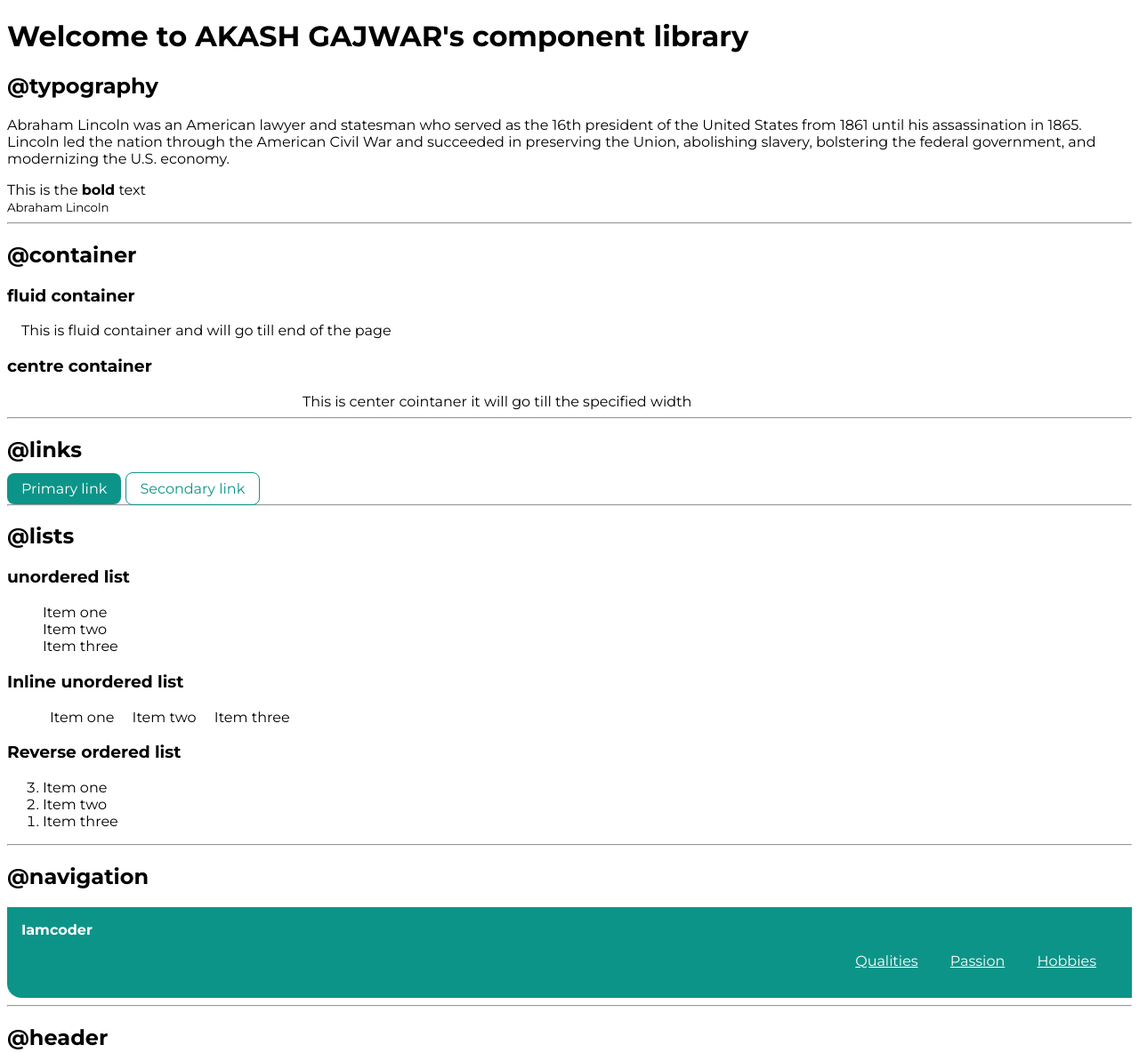
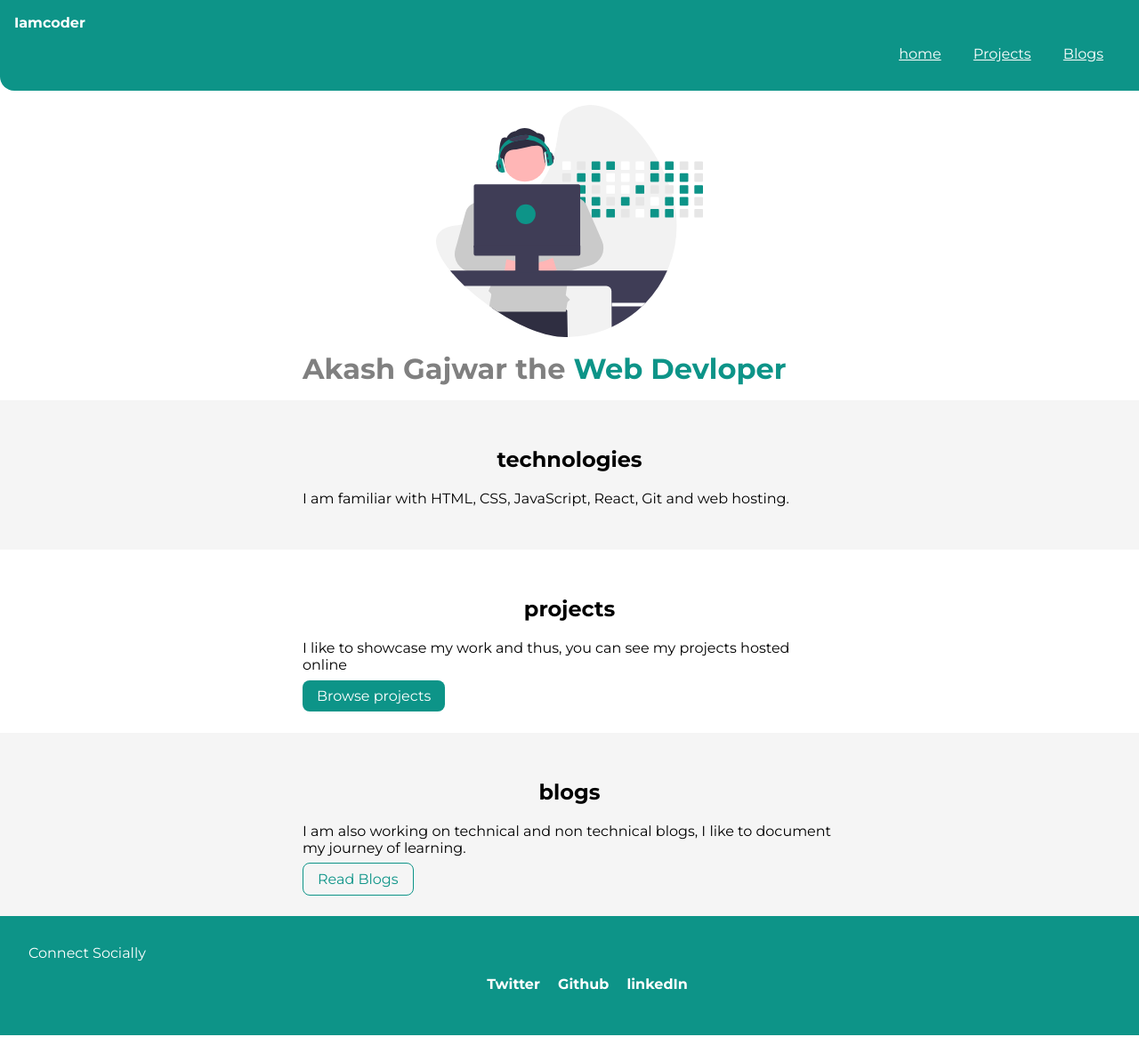
Before and after one commit to GAJWAR-AKASH/Adarsh-Balak, a plain HTML site: page index.html in a window 1280 px wide. Shown: the top 1184 px of the page at 89% size. Drawn offline with Linux system fonts and the light colour scheme.

Commit message:
Chore :
Updated index, project, bolgs files

```diff
--- a/index.html
+++ b/index.html
@@ -1,101 +1,56 @@
 <!DOCTYPE html>
 <html lang="en">
-
 <head>
     <meta charset="UTF-8">
     <meta http-equiv="X-UA-Compatible" content="IE=edge">
     <meta name="viewport" content="width=device-width, initial-scale=1.0">
-    <title>Document</title>
+    <title>IAMDEVLOPER</title>
     <link href="styles.css" rel="stylesheet" />
 </head>
-
 <body>
-    <h1>Welcome to AKASH GAJWAR's component library</h1>
-
-    <h2>@typography</h2>
-    <p>Abraham Lincoln was an American lawyer and statesman who served as the 16th president of the United States from
-        1861 until his assassination in 1865. Lincoln led the nation through the American Civil War and succeeded in
-        preserving the Union, abolishing slavery, bolstering the federal government, and modernizing the U.S. economy.
-    </p>
-    <div>This is the <strong>bold</strong> text</div>
-
-    <small>Abraham Lincoln</small>
-    <hr>
-    <h2>@container</h2>
-    <h3>fluid container</h3>
-    <div class="container">This is fluid container and will go till end of the page</div>
-    <h3>centre container</h3>
-    <div class="container container-centre">This is center cointaner it will go till the specified width</div>
-    <hr>
-    <h2>@links</h2>
-    <a class="link link-primary" href="/">Primary link</a>
-    <a class="link link-secondary" href="/">Secondary link</a>
-    <hr>
-    <h2>@lists</h2>
-    <h3>unordered list</h3>
-    <ul>
-        <li class="list-non-bullet">Item one</li>
-        <li class="list-non-bullet">Item two</li>
-        <li class="list-non-bullet">Item three</li>
-    </ul>
-    <h3>Inline unordered list</h3>
-    <ul>
-        <li class="list-in-line">Item one</li>
-        <li class="list-in-line">Item two</li>
-        <li class="list-in-line">Item three</li>
-    </ul>
-    <h3>Reverse ordered list</h3>
-    <ol reversed>
-        <li>Item one</li>
-        <li>Item two</li>
-        <li>Item three</li>
-    </ol>
-    <hr>
-    <h2>@navigation</h2>
     <nav class="navigation container">
         <div class="nav-head">Iamcoder</div>
         <ul class=" ist-non-bullet bull">
             <li class="list-in-line list-non-bullet">
-                <a class="nav-pills active" href="/">Qualities</a>
-                <a class="nav-pills" href="/">Passion</a>
-                <a class="nav-pills" href="/">Hobbies</a>
+                <a class="nav-pills active" href="/">home</a>
+                <a class="nav-pills" href="/">Projects</a>
+                <a class="nav-pills" href="/">Blogs</a>
             </li>
         </ul>
     </nav>
-    <hr>
-    <h2>@header</h2>
     <header class="hero">
         <img class="hero-img" src="images\hero.svg" />
-        <h1 class="container-centre hero-head">Adarsh Balak the <span class="hero-span">Web Devloper</span></h1>
+        <h1 class="container-centre hero-head">Akash Gajwar the <span class="hero-span">Web Devloper</span></h1>
     </header>
 
-    <hr>
+    <section class="section ow">
+        <div class="container container-centre">
+            <h1>technologies</h2>
+            <p>I am familiar with HTML, CSS, JavaScript, React, Git and web hosting.</p>
+        </div>
+
+    </section>
+
     <section class="section">
         <div class="container container-centre">
-            <h1>section 1</h2>
-            <p>A paragraph is a self-contained unit of discourse in writing dealing with a particular point or idea. A
-                paragraph consists of one or more sentences. Though not required by the syntax of any language,
-                paragraphs
-                are usually an expected part of formal writing, used to organize longer prose</p>
+            <h1>projects</h2>
+            <p>I like to showcase my work and thus, you can see my projects hosted online</p>
+            <a class="link link-primary" href="/">Browse projects</a>
         </div>
 
     </section>
 
     <section class="section ow">
         <div class="container container-centre">
-            <h1>section 2</h2>
-            <p>A paragraph is a series of related sentences developing a central idea, called the topic. Try to think
-                about
-                paragraphs in terms of thematic unity: a paragraph is a sentence or a group of sentences that supports
-                one
-                central, unified idea. Paragraphs add one idea at a time to your broader argument.</p>
+            <h1>blogs</h2>
+            <p>I am also working on technical and non technical blogs, I like to document my journey of learning.</p>
+            <a class="link link-secondary" href="/">Read Blogs</a>
         </div>
 
     </section>
 
-    <h2>@footer</h2>
     <footer class="footer">
-        <div class="footer-header">We will not use h tags here in footer</div>
+        <div class="footer-header">Connect Socially</div>
         <ul class="list-non-bullet">
             <li
              class="list-in-line"> <a class="links" href="/">Twitter</a>
@@ -110,7 +65,5 @@
     </footer>
 
 
-
 </body>
-
 </html>
--- a/styles.css
+++ b/styles.css
@@ -6,6 +6,7 @@
 
 body {
     font-family: 'Montserrat', sans-serif;
+    margin: 0px;
 }
 
 .container {
```
Also changed, not shown: component/components.html (added, +116 -0 lines), blogs/blogs.html (added), projects/projects.html (added).
